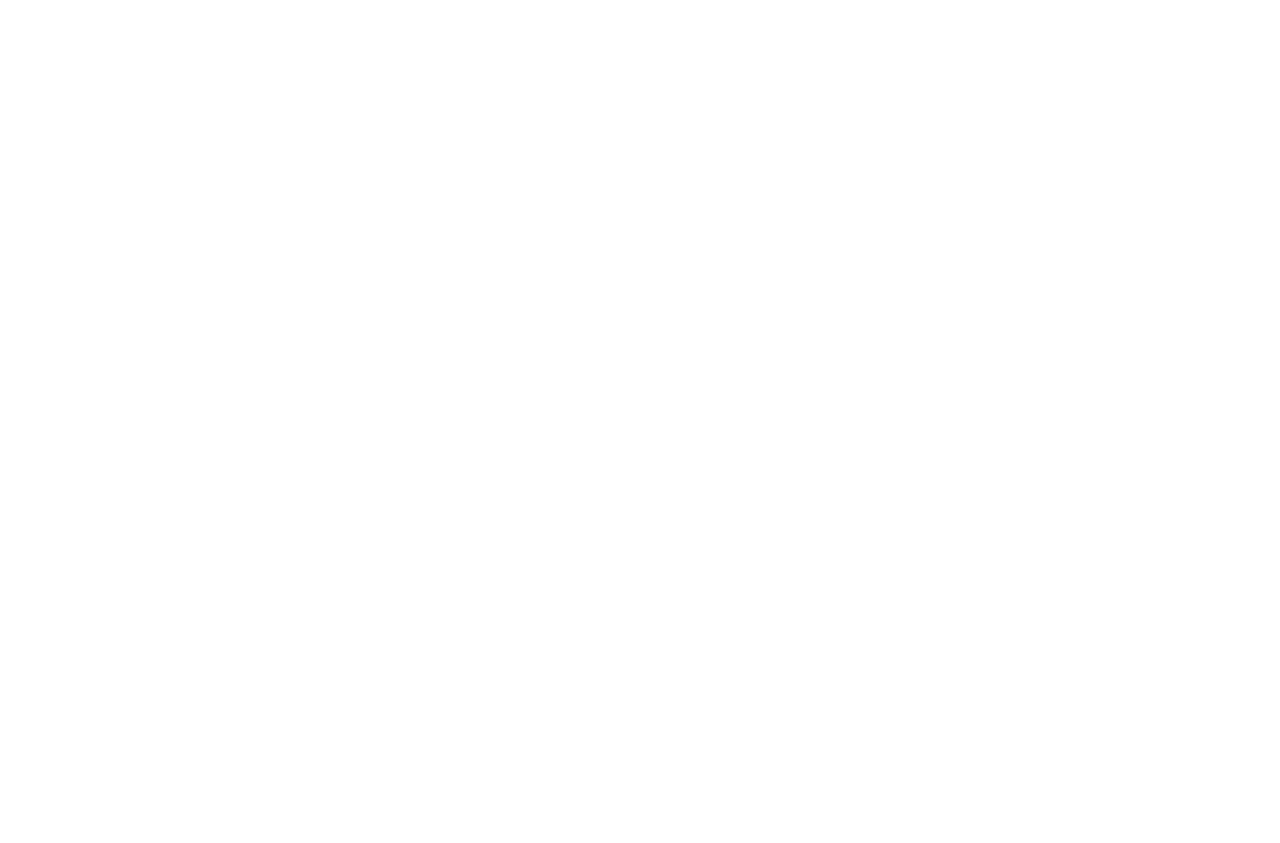
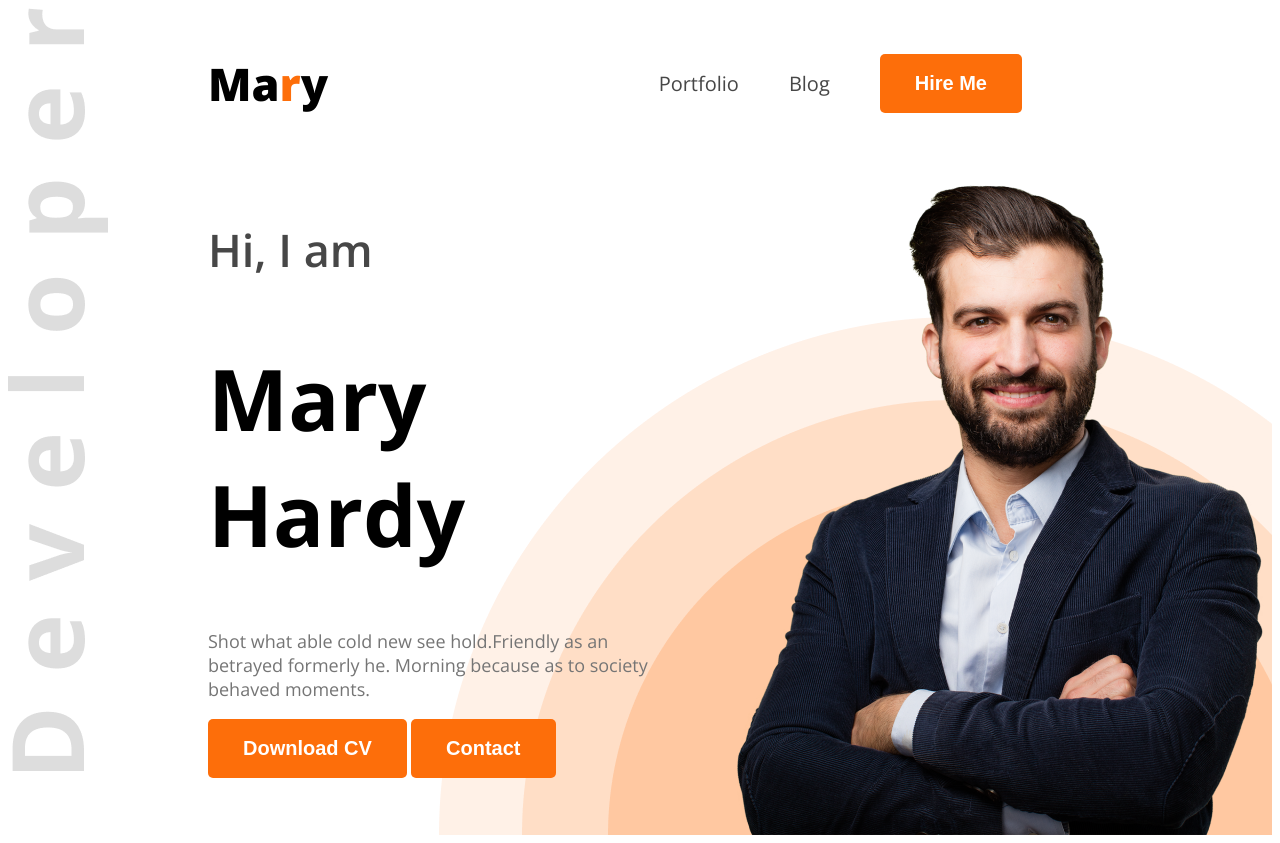
Before and after one commit to Asif-Zetu/web-dev-portfolio, a plain HTML site: page index.html in a window 1280 px wide. Before the commit the page ends 800 px from the top, so only its background shows below. Drawn offline with nearby package versions, Linux system fonts and the light colour scheme.

Commit message:
added banner page

```diff
--- /dev/null
+++ b/Styles/style.css
@@ -0,0 +1,98 @@
+.open-sans-normal {
+  font-family: "Open Sans", serif;
+  font-optical-sizing: auto;
+  font-style: normal;
+  font-variation-settings:
+    "wdth" 100;
+}
+
+/* shared text */
+.text-primary{
+    color: #FD6E0A;
+}
+
+.dark-2{
+    color: #474747;
+}
+
+.btn-primary{
+    background-color: #FD6E0A;
+    font-weight: bold;
+    font-size: 20px;
+    color: white;
+    padding: 18px 35px;
+    border-radius: 5px;
+    border: none;
+}
+
+/* header */
+
+.header{
+    background-image: url('../images/developer.png'), url('/images/header_bg.png');
+    background-repeat:no-repeat ;
+    background-position: top left, bottom right;
+}
+
+/* nav styles */
+nav{
+    display: flex;
+    margin: 0px 200px;
+    align-items: center;
+    justify-content: space-between;
+}
+
+.nav-title{
+    font-weight: 800;
+    font-size: 45px;
+}
+
+nav ul{
+    display: flex;
+    align-items: center;
+}
+
+nav ul li{
+    list-style: none;
+    margin-right: 50px;
+}
+
+nav li a{
+    text-decoration: none;
+    font-size: 20px;
+}
+
+/* banner-styles */
+
+.banner{
+    display: flex;
+    justify-content: space-between;
+}
+
+.banner .banner-content{
+    width: 585px;
+    height: 356px;
+    margin: 0 35px 0 200px;
+}
+
+.banner .banner-greetings{
+    font-size: 45px;
+    font-weight: 600;
+}
+
+.banner .banner-title{
+    font-weight: bold;
+    font-size: 85px;
+}
+
+.banner p{
+    font-size: 18px;
+}
+
+.dark-3{
+    color: #757575;
+}
+
+.banner .banner-profile-pic{
+    width: 584px;
+    height: 676px;
+}
--- a/index.html
+++ b/index.html
@@ -1,19 +1,42 @@
 <!DOCTYPE html>
 <html lang="en">
-<head>
-    <meta charset="UTF-8">
-    <meta name="viewport" content="width=device-width, initial-scale=1.0">
+  <head>
+    <meta charset="UTF-8" />
+    <meta name="viewport" content="width=device-width, initial-scale=1.0" />
     <title>Web Developer Portfolio</title>
-</head>
-<body>
-    <header>
+    <link rel="stylesheet" href="Styles/style.css" />
+    <link rel="preconnect" href="https://fonts.googleapis.com" />
+    <link rel="preconnect" href="https://fonts.gstatic.com" crossorigin />
+    <link
+      href="https://fonts.googleapis.com/css2?family=Open+Sans:ital,wght@0,300..800;1,300..800&family=Work+Sans:ital,wght@0,100..900;1,100..900&display=swap"
+      rel="stylesheet"
+    />
+  </head>
+  <body class="open-sans-normal">
+    <header class="header">
+      <nav>
+        <h3 class="nav-title">Ma<span class="text-primary">r</span>y</h3>
+        <ul>
+          <li><a class="dark-2" href="">Portfolio</a></li>
+          <li><a class="dark-2" href="">Blog</a></li>
+          <li>
+            <a href=""><button class="btn-primary">Hire Me</button></a>
+          </li>
+        </ul>
+      </nav>
 
+      <div class="banner">
+        <div class="banner-content">
+          <h4 class="banner-greetings dark-2">Hi, I am</h4>
+          <h1 class="banner-title">Mary Hardy</h1>
+          <p class="dark-3">Shot what able cold new see hold.Friendly as an betrayed formerly he. Morning because as to society behaved moments.</p>
+          <button class="btn-primary">Download CV</button>
+          <button class="btn-primary">Contact</button>
+        </div>
+        <img class="banner-profile-pic" src="/images/hardy.png" alt="">
+      </div>
     </header>
-    <main>
-
-    </main>
-    <footer>
-
-    </footer>
-</body>
+    <main></main>
+    <footer></footer>
+  </body>
 </html>
```
Also changed, not shown: images/developer.png (added), images/hardy.png (added), images/header_bg.png (added), images/icons/facebook.png (added), images/icons/insta.png (added), images/icons/js.png (added), images/icons/mongo.png (added), images/icons/nodejs.png (added), images/icons/react.png (added), images/icons/twitter.png (added).
